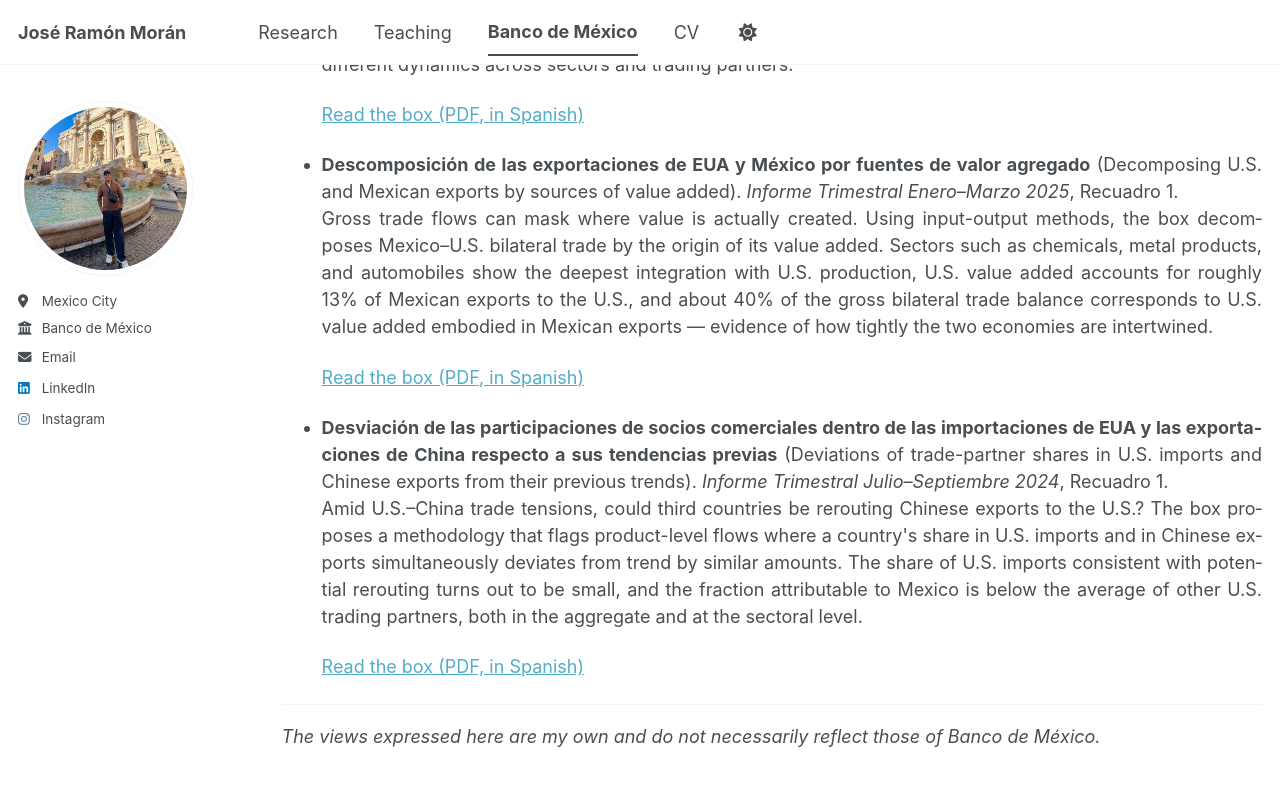
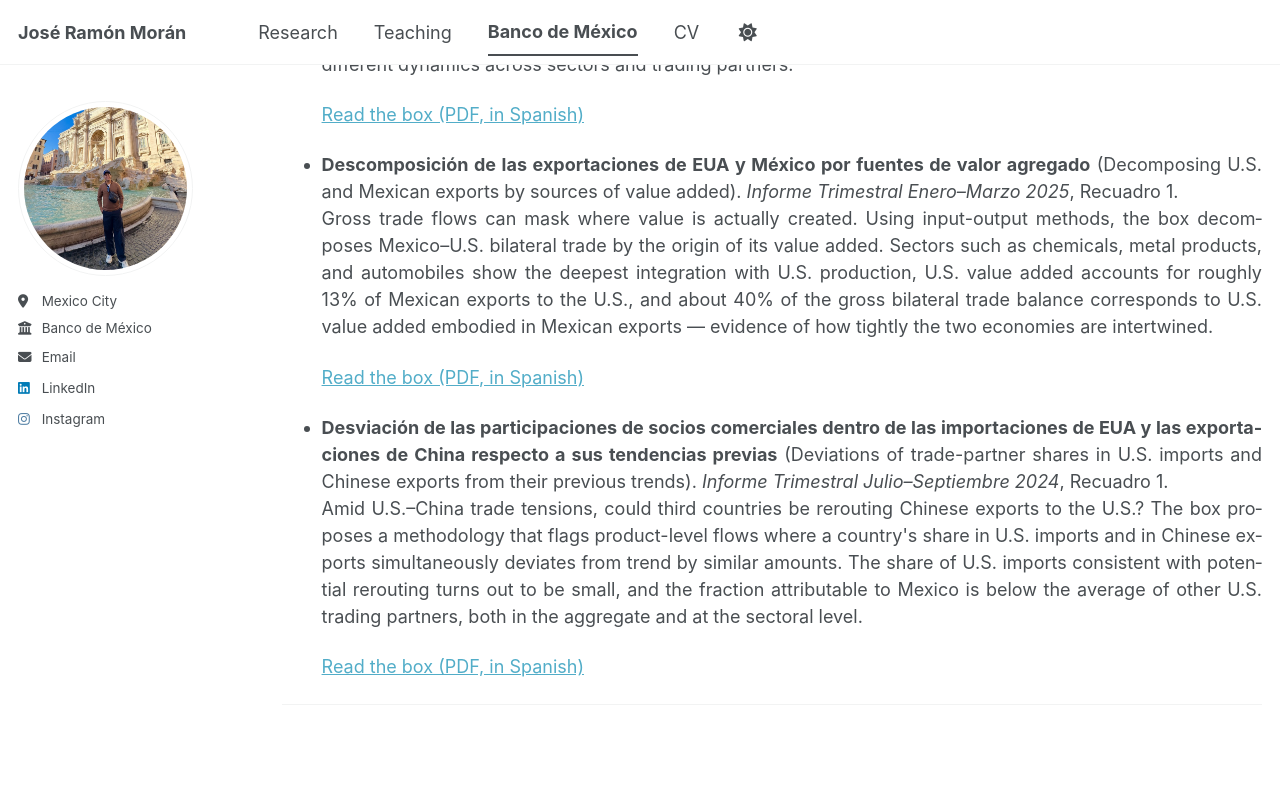
Before and after one commit to joseramonmoran/joseramonmoran.github.io, a Jekyll site: the page built from _pages/banxico.md, in a window 1280 px wide and 900 px high, scrolled down 851 px. Shown: the top 786 px of the window. Built offline with Jekyll 4.4.1, drawn with Linux system fonts in a browser that asks for light colours; a style sheet for code colours, icons or effects is not loaded.

Commit message:
Update banxico.md

```diff
--- a/_pages/banxico.md
+++ b/_pages/banxico.md
@@ -36,5 +36,3 @@ Boxes from the Bank's *Informe Trimestral* (Quarterly Report) that I have worked
 </ul>
 
 ---
-
-*The views expressed here are my own and do not necessarily reflect those of Banco de México.*
```
